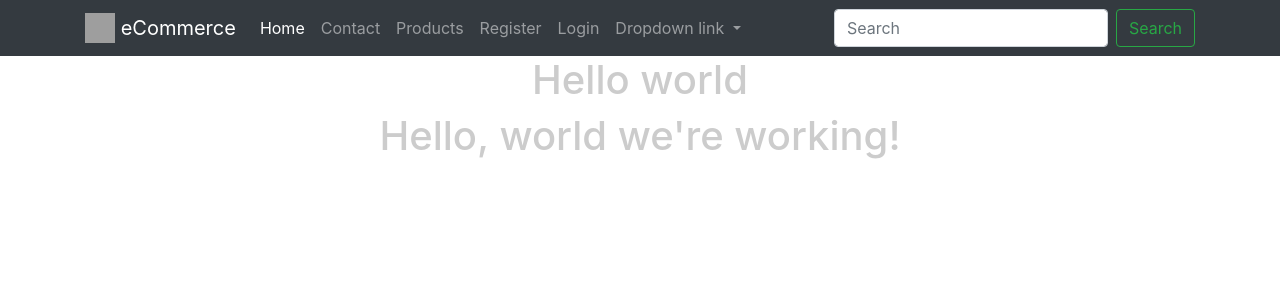
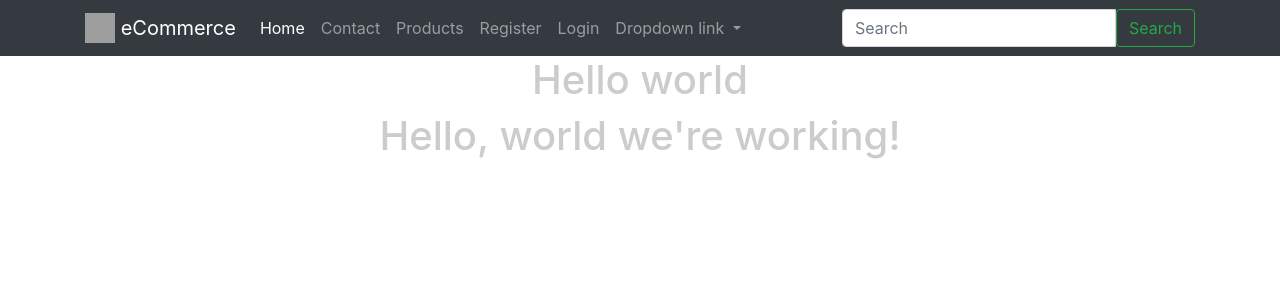
Before and after one commit to Eyakub/E-Commerce, a Django app: page / in a window 1280 px wide. Shown: the top 300 px of the page. Run offline with Django 3.2, Linux system fonts and the light colour scheme; parts of the project's set-up code (start-up, migrations or seed data) failed here and were passed over; some libraries are stand-ins or nearby versions; grey boxes are pictures that could not be loaded.

Commit message:
Search box working both from navbar and without any value that show up the search box.

```diff
--- /dev/null
+++ b/src/ecommerce/search/templates/search/snippets/search-form.html
@@ -0,0 +1,8 @@
+<form method="GET" action='{% url "search:query" %}' class="form my-2 my-lg-0">
+    <div class="input-group">
+        <input class="form-control" type="text" name="q" value="{{ request.GET.q }}" placeholder="Search" aria-label="Search">
+        <span class="input-group-btn">
+            <button class="btn btn-outline-success" type="submit">Search</button>
+        </span>
+    </div>
+</form>
--- a/src/ecommerce/search/urls.py
+++ b/src/ecommerce/search/urls.py
@@ -5,5 +5,5 @@ from ..search import views
 
 
 urlpatterns = [
-    url(r'^$', views.SearchProductView.as_view(), name='list'),
+    url(r'^$', views.SearchProductView.as_view(), name='query'),
 ]
--- a/src/templates/base/navbar.html
+++ b/src/templates/base/navbar.html
@@ -67,10 +67,7 @@
                     </li>
                 {% endif %}
             </ul>
-            <form class="form-inline my-2 my-lg-0">
-                <input class="form-control mr-sm-2" type="search" placeholder="Search" aria-label="Search">
-                <button class="btn btn-outline-success my-2 my-sm-0" type="submit">Search</button>
-            </form>
+            {% include 'search/snippets/search-form.html' %}
         </div>
     </div>
 </nav>
```
Also changed, not shown: src/ecommerce/search/templates/search/view.html (+9 -0 lines).
